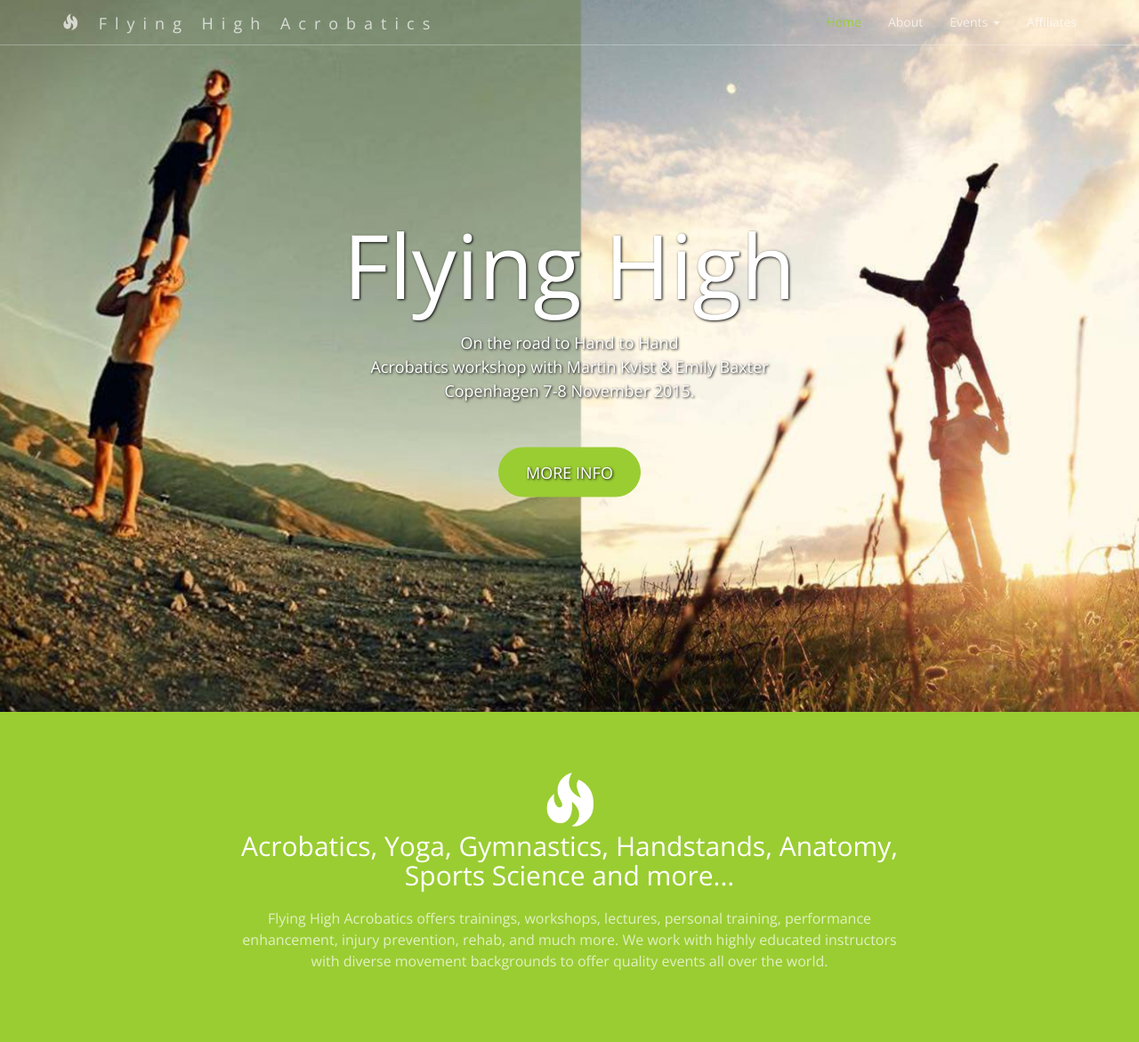
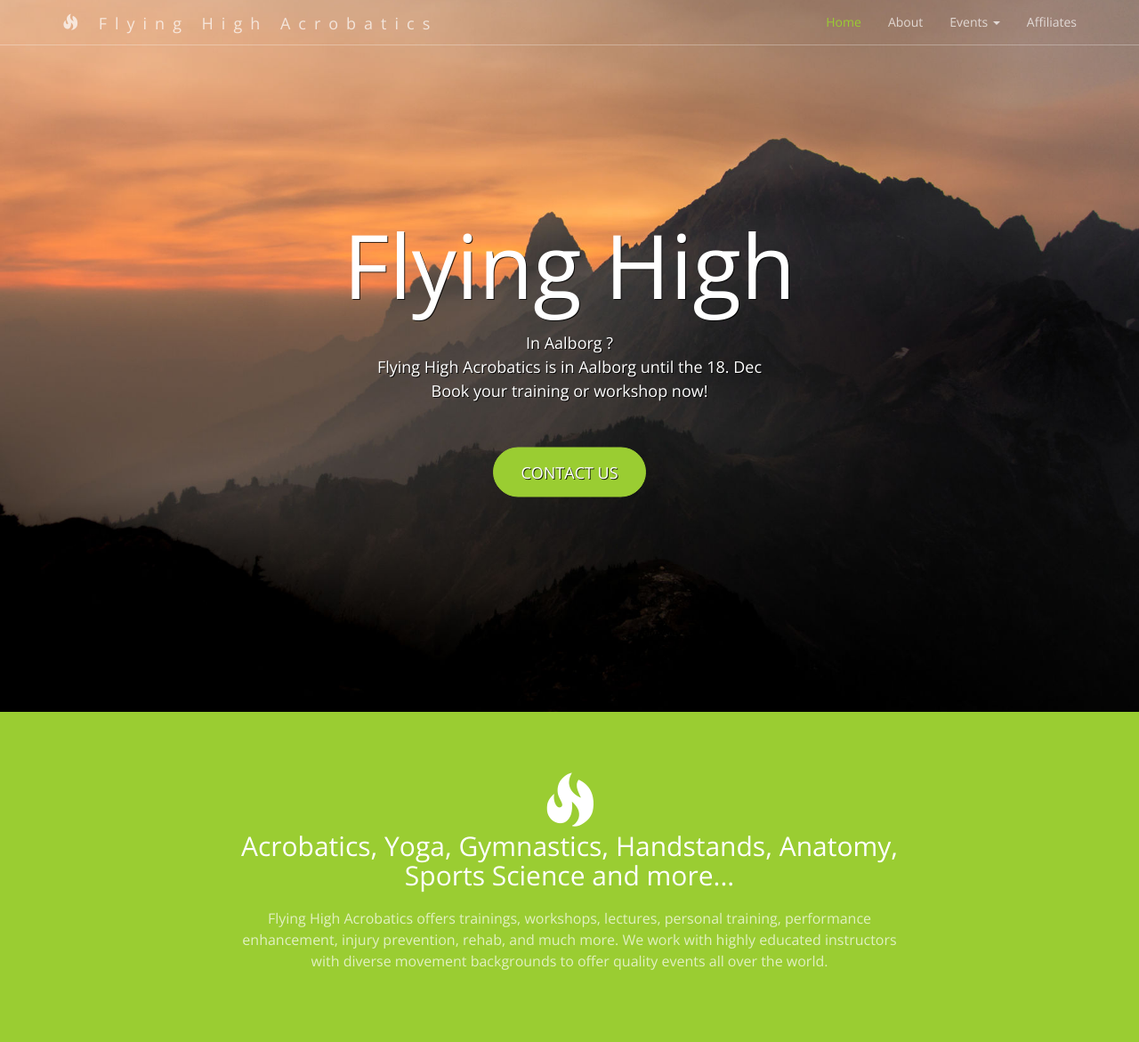
Before and after one commit to flyinghighacrobatics/flying-high, a PHP site: page / in a window 1280 px wide. Shown: the top 1171 px of the page at 89% size. Run offline with PHP 8.4, Linux system fonts and the light colour scheme; some libraries are stand-ins or nearby versions.

Commit message:
update frontpage text

```diff
--- a/affiliates.php
+++ b/affiliates.php
@@ -80,7 +80,8 @@ More info at:
            One Minute Practice is a powerful self care system. Easy to learn. Quick to apply.<br><br>
 
 
-           We empower people to treat themselves using breath and micro-movements, addressing a wide range of ailments from physical to emotional.
+           We empower people to treat themselves using breath and micro-movements,
+            addressing a wide range of ailments from physical to emotional.
          </p>
 </div>
 <div class="col-sm-6">
--- a/footer.php
+++ b/footer.php
@@ -4,7 +4,7 @@
     <!-- Contact Us -->
       <div class="contact">
         <div class="container">
-      <h2 class="section-heading">Contact Us</h2>
+      <h2 class="section-heading">Contact</h2>
       <p><span class="glyphicon glyphicon-envelope"></span>
         <br><a class="mailto" href="mailto:info@flyinghighacrobatics.com">info@flyinghighacrobatics.com</a></p>
 
--- a/index.php
+++ b/index.php
@@ -7,14 +7,14 @@ include('header.php');
 
 <!--sdad-->
  	<!-- Header -->
-     <header class="head4">
+     <header class="head1">
          <div class="header-content">
              <div class="header-content-inner">
                  <h1>Flying High</h1>
-                 <p>On the road to Hand to Hand<br>
- 		 Acrobatics workshop with Martin Kvist & Emily Baxter <br>
- 		  Copenhagen 7-8 November 2015.</p>
-                 <a href="flyinghighcph.php" class="btn btn-primary btn-lg">More info</a>
+                 <p>In Aalborg ?<br>
+ 		  Flying High Acrobatics is in Aalborg until the 18. Dec <br>
+ 		  Book your training or workshop now!</p>
+                 <a href="contact.php" class="btn btn-primary btn-lg">Contact us</a>
              </div>
          </div>
      </header>
```
